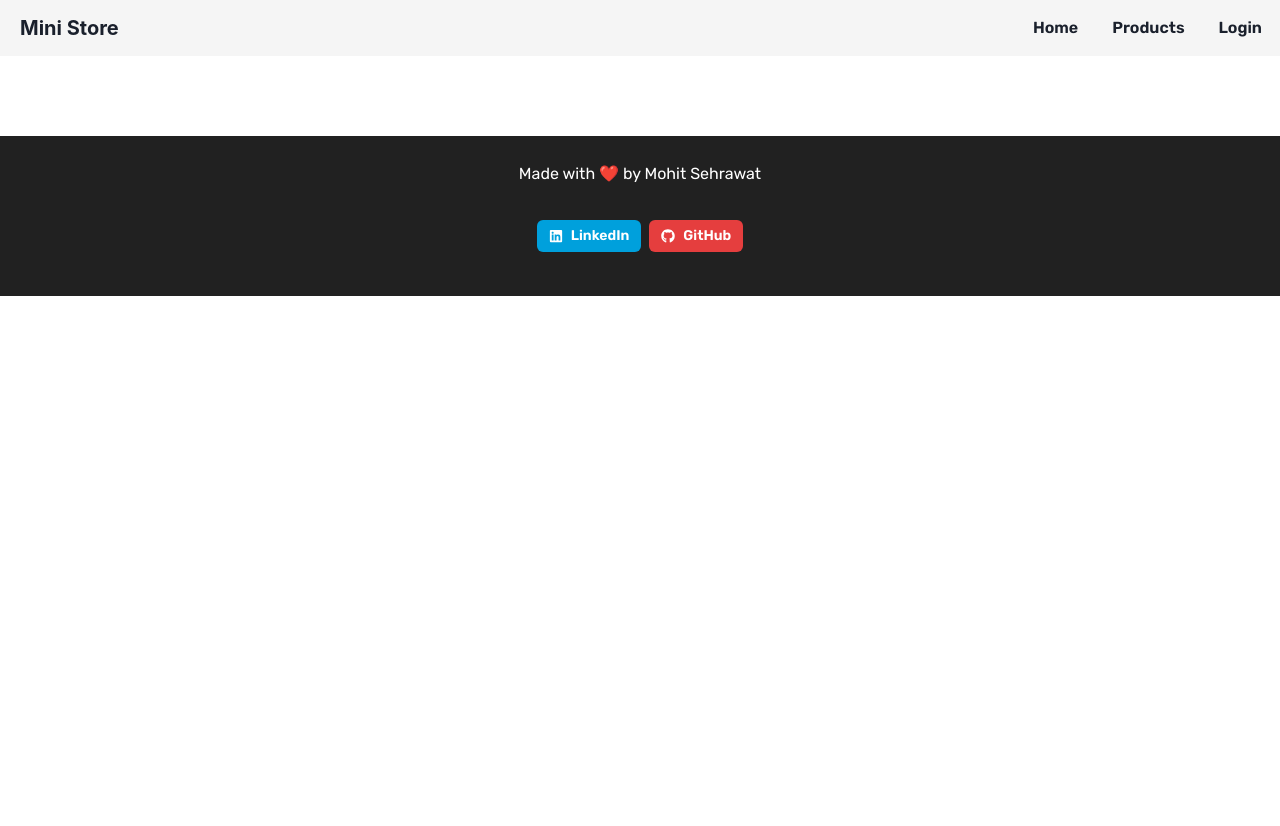
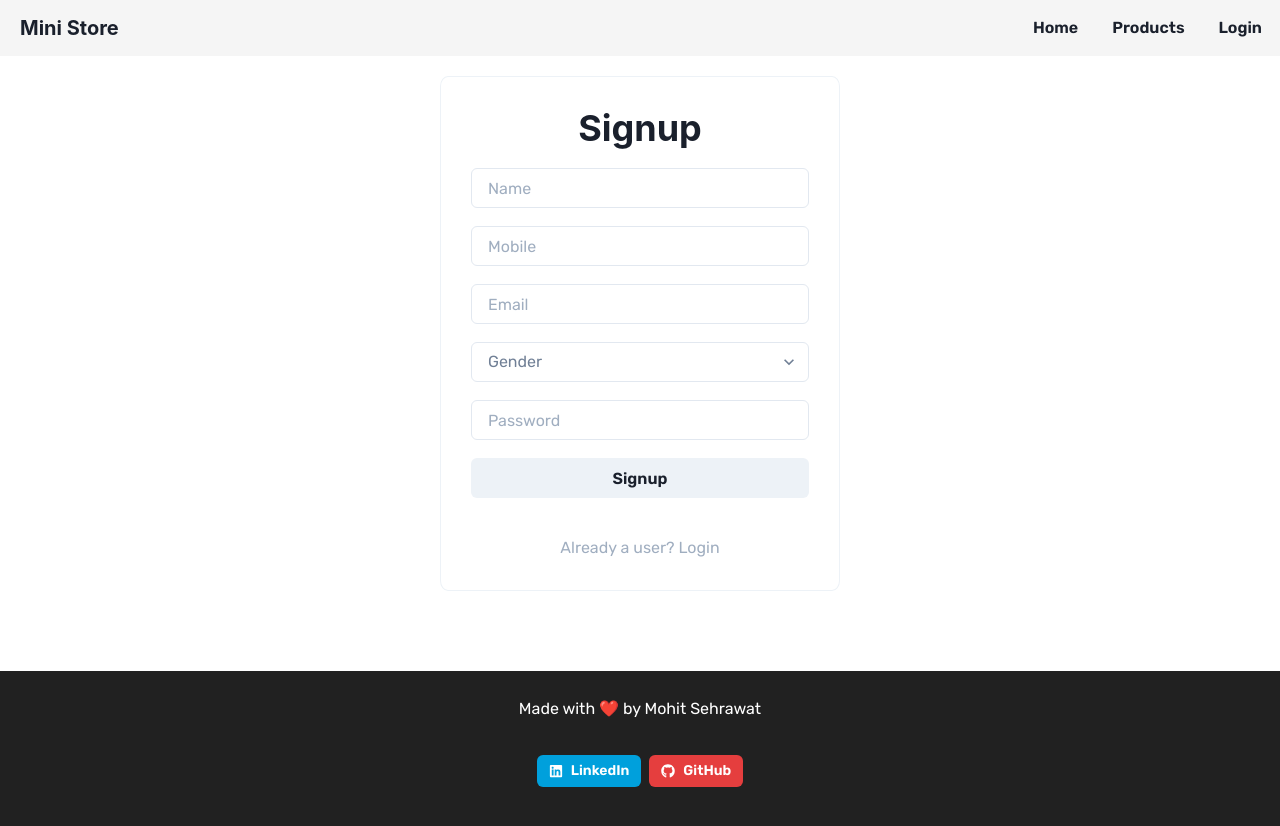
Before and after one commit to m-sehrawat/Mini-Store, a React (Create React App) app in the folder client/: page /signup in a window 1280 px wide. Shown: the top 826 px of the page. Before the commit the page ends 800 px from the top, so only its background shows below. Built offline with nearby package versions, Linux system fonts and the light colour scheme.

Commit message:
signup page UI done

```diff
--- a/client/src/components/Login.jsx
+++ b/client/src/components/Login.jsx
@@ -1,5 +1,6 @@
 import { Button, Container, Heading, Input, Text, VStack } from "@chakra-ui/react";
 import { useState } from "react";
+import { Link } from "react-router-dom";
 
 export const Login = () => {
 
@@ -22,7 +23,7 @@
                     <Input onChange={handleChange} name='email' value={login.email} type={'email'} placeholder='Email' />
                     <Input onChange={handleChange} name='password' value={login.password} type={'password'} placeholder='Password' />
                     <Button onClick={handleSubmit} w={'100%'}>Login</Button>
-                    <Text pt={'20px'} color={'gray.400'}>New user? Signup</Text>
+                    <Link to={'/signup'}><Text pt={'20px'} color={'gray.400'}>New user? Signup</Text></Link>
                 </VStack>
             </Container>
         </>
--- /dev/null
+++ b/client/src/components/Signup.jsx
@@ -0,0 +1,37 @@
+import { Button, Container, Heading, Input, Select, Text, VStack } from "@chakra-ui/react";
+import { useState } from "react";
+import { Link } from "react-router-dom";
+
+export const Signup = () => {
+    const init = { name: "", mobile: "", email: "", gender: "", password: "" };
+    const [signup, setSignup] = useState(init);
+
+
+    const handleChange = ({ target: { name, value } }) => {
+        setSignup({ ...signup, [name]: value })
+    }
+
+    const handleSubmit = () => {
+        console.log(signup);
+    }
+
+    return (
+        <>
+            <Container border={'1px solid #edf2f7'} mt={['60px', '20px']} borderRadius={'2%'} p={['10px', '20px', '30px']} maxW={'400px'}>
+                <VStack gap={'10px'}>
+                    <Heading>Signup</Heading>
+                    <Input onChange={handleChange} name='name' value={signup.name} type={'text'} placeholder='Name' />
+                    <Input onChange={handleChange} name='mobile' value={signup.mobile} type={'tel'} placeholder='Mobile' />
+                    <Input onChange={handleChange} name='email' value={signup.email} type={'email'} placeholder='Email' />
+                    <Select onChange={handleChange} name='gender' value={signup.gender} color={'gray.500'} placeholder="Gender">
+                        <option value="male">Male</option>
+                        <option value="female">Female</option>
+                    </Select>
+                    <Input onChange={handleChange} name='password' value={signup.password} type={'password'} placeholder='Password' />
+                    <Button onClick={handleSubmit} w={'100%'}>Signup</Button>
+                    <Link to={'/login'}><Text pt={'20px'} color={'gray.400'}>Already a user? Login</Text></Link>
+                </VStack>
+            </Container>
+        </>
+    );
+};
--- a/client/src/routes/Routes.jsx
+++ b/client/src/routes/Routes.jsx
@@ -5,6 +5,7 @@
 import { Navbar } from "../components/Navbar";
 import { ProductDetails } from "../components/ProductDetails";
 import { Products } from "../components/Products";
+import { Signup } from "../components/Signup";
 
 export const Router = () => {
 
@@ -15,6 +16,7 @@
             <Routes>
                 <Route path="/" element={<Home />} />
                 <Route path="/login" element={<Login />} />
+                <Route path="/signup" element={<Signup />} />
                 <Route path="/products" element={<Products />} />
                 <Route path="/products/:id" element={<ProductDetails />} />
             </Routes>
```
